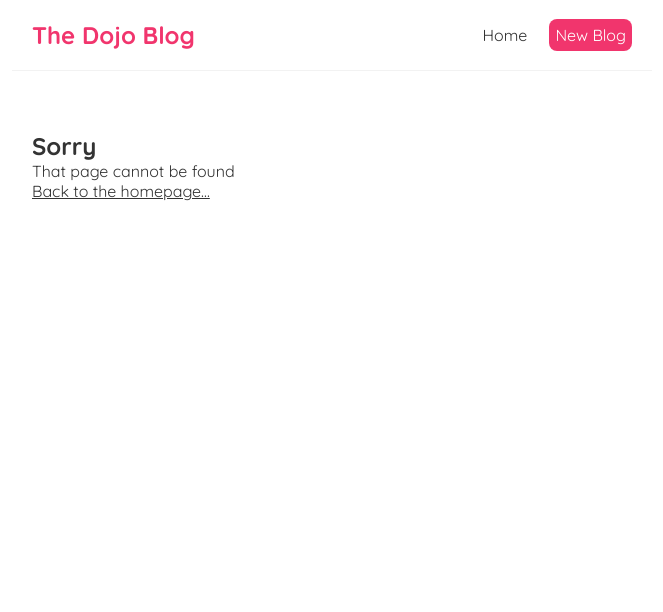
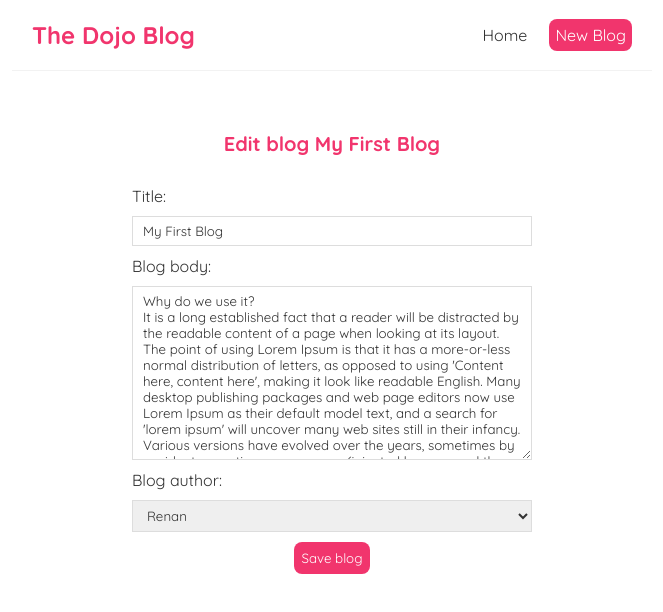
Before and after one commit to renanbernardelli/Dojo-Blog, a React (Create React App) app: page /edit/1 in a window 1280 px wide. Shown: the top 612 px of the page, without its empty margins (308-971 px from the left). Built offline with nearby package versions, Linux system fonts and the light colour scheme; data requests are answered from the project's data file.

Commit message:
:sparkles: Adding the "Edit Blog" screen. :lipstick: Improving the "Edit Blog" screen style

```diff
--- a/src/App.js
+++ b/src/App.js
@@ -4,6 +4,7 @@ import { BrowserRouter as Router, Route, Switch } from 'react-router-dom';
 import Create from './Create';
 import BlogDetails from './BlogDetails';
 import NotFound from './NotFound';
+import EditBlog from './EditBlog';
 
 function App() {
 
@@ -28,6 +29,10 @@ function App() {
               <BlogDetails></BlogDetails>
             </Route>
 
+            <Route path="/edit/:id">
+              <EditBlog></EditBlog>
+            </Route>
+
             <Route path="*">
               <NotFound></NotFound>
             </Route>
--- a/src/BlogDetails.js
+++ b/src/BlogDetails.js
@@ -1,4 +1,4 @@
-import { useHistory, useParams } from "react-router-dom";
+import { useHistory, useParams, Link } from "react-router-dom";
 import useFetch from "./useFetch";
 
 const BlogDetails = () => {
@@ -15,6 +15,10 @@ const BlogDetails = () => {
     })
   }
 
+  const editBlog = () => {
+    history.push(`/edit/${blog.id}`);
+  }
+
   return (
     <div className="blog-details">
       { isPending && <div>Loading...</div> }
@@ -24,7 +28,10 @@ const BlogDetails = () => {
           <h2>{ blog.title }</h2>
           <p>Written by { blog.author }</p>
           <div>{ blog.body }</div>
-          <button onClick={deleteBlog}>Delete</button>
+          <div style={{display: "flex", justifyContent: "space-between"}}>
+            <button onClick={deleteBlog}>Delete</button>
+            <button onClick={editBlog}>Edit</button>
+          </div>
         </article>
       )}
     </div>
--- /dev/null
+++ b/src/EditBlog.js
@@ -0,0 +1,94 @@
+import { useEffect, useState } from "react";
+import { useHistory, useParams } from "react-router-dom";
+import useFetch from "./useFetch";
+
+const EditBlog = () => {
+
+  const { id } = useParams();
+  const { data: blog, error, isPending } = useFetch(`http://localhost:8000/blogs/${id}`);
+  const history = useHistory();
+
+  const [title, setTitle] = useState('');
+  const [body, setBody] = useState('');
+  const [author, setAuthor] = useState('');
+  const [saving, setSaving] = useState(false);
+
+  useEffect(() => {
+
+    if(blog !== null) {
+
+      setTitle(blog.title);
+      setBody(blog.body);
+      setAuthor(blog.author);
+    }
+  }, [blog])
+
+
+  const editBlog = (e) => {
+
+    e.preventDefault();
+
+    setSaving(true);
+
+    const blogEdited = { title, body, author, id}
+
+    blogEdited.id = blog.id;
+
+    fetch(`http://localhost:8000/blogs/${blog.id}`, {
+      method: 'PATCH',
+      headers: { "Content-Type": "application/json"},
+      body: JSON.stringify(blogEdited)
+    }).then(() => {
+      history.push(`/blogs/${blog.id}`);
+    })
+
+    setSaving(false);
+  }
+
+  return (
+    <div className="edit">
+      { isPending && <div>Loading...</div> }
+      { error && <div>{ error }</div> }
+      { blog  &&
+        (<div>
+          <h2>Edit blog { blog.title }</h2>
+
+          <form>
+
+          <label>Title:</label>
+          <input
+            type="text"
+            required
+            defaultValue={ title }
+            onChange={(e) => setTitle(e.target.value)}
+          />
+
+          <label>Blog body:</label>
+          <textarea
+            cols="30"
+            rows="10"
+            required
+            defaultValue= { body }
+            onChange={(e) => setBody(e.target.value)}
+          ></textarea>
+
+          <label>Blog author:</label>
+          <select
+            defaultValue=""
+            onChange={(e) => setAuthor(e.target.value)}
+          >
+            <option value="Renan">Renan</option>
+            <option value="Carlos">Carlos</option>
+          </select>
+
+          { !saving && <button onClick={editBlog}>Save blog</button> }
+        { saving && <button disabled>Saving blog...</button> }
+
+          </form>
+        </div>)
+      }
+    </div>
+  );
+}
+
+export default EditBlog;
--- a/src/index.css
+++ b/src/index.css
@@ -72,22 +72,33 @@
   cursor: pointer;
 }
 
-/* create new blog form */
-.create {
+/* create new and edit blog form */
+.create,
+.edit {
   max-width: 400px;
   margin: 0 auto;
   text-align: center;
 }
-.create label {
+
+.create label,
+.edit label {
   text-align: left;
   display: block;
 }
-.create h2 {
+
+.create h2,
+.edit h2 {
   font-size: 20px;
   color: #f1356d;
   margin-bottom: 30px;
 }
-.create input, .create textarea, .create select {
+
+.create input,
+.create textarea,
+.create select,
+.edit input,
+.edit textarea,
+.edit select {
   width: 100%;
   padding: 6px 10px;
   margin: 10px 0;
@@ -95,7 +106,8 @@
   box-sizing: border-box;
   display: block;
 }
-.create button {
+.create button,
+.edit button {
   background: #f1356d;
   color: #fff;
   border: 0;
```
